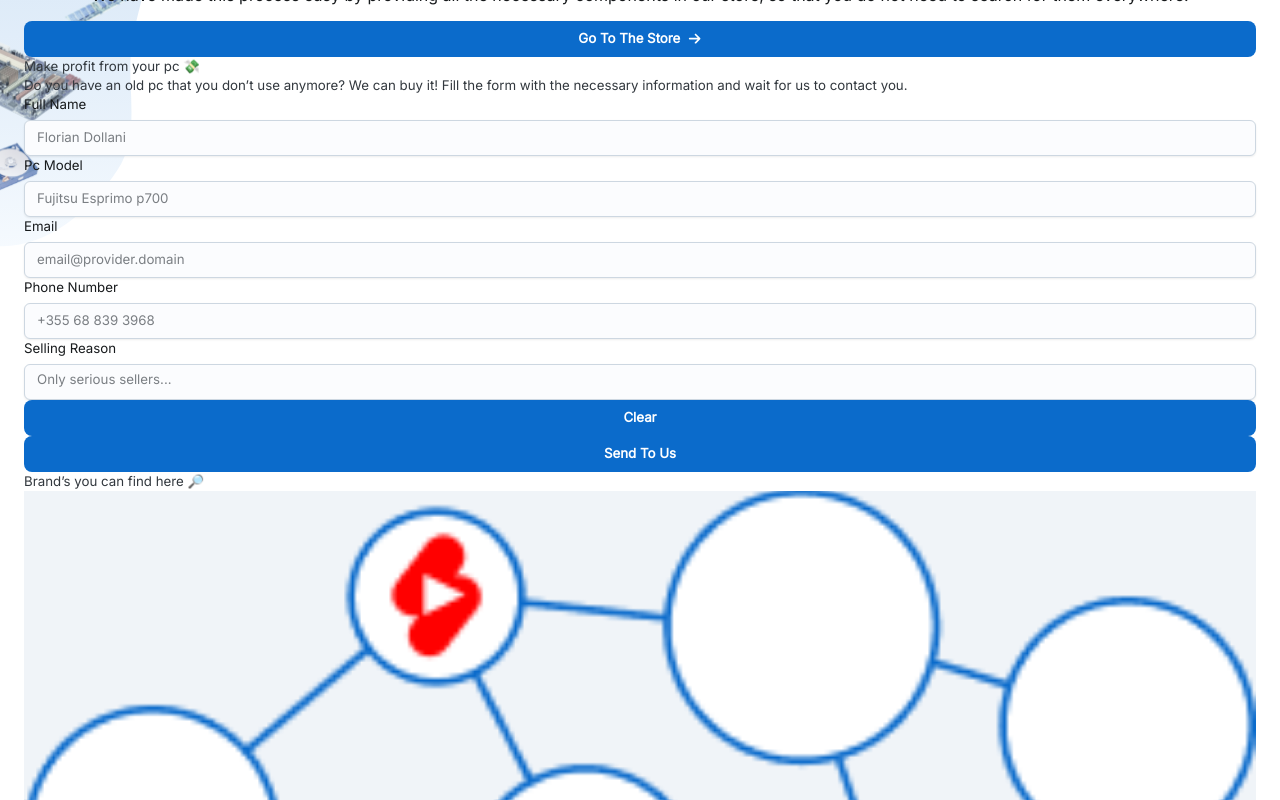
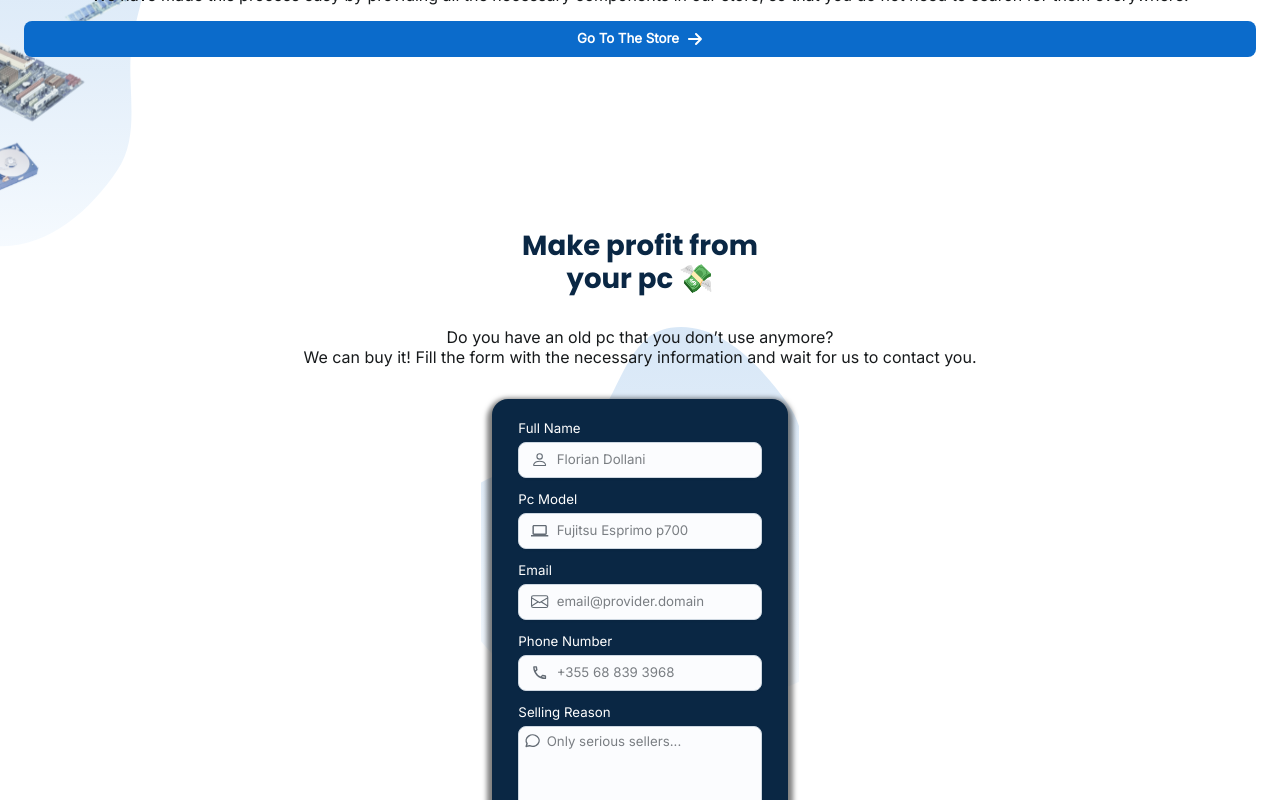
Before and after one commit to Flori1234657/shqip-computers, a React (Vite) app: page / in a window 1280 px wide. Shown: the part 1440-2240 px from the top of the page. Built offline with nearby package versions, Linux system fonts and the light colour scheme.

Commit message:
feat(styles): :lipstick: make profit sm

```diff
--- a/src/app/routes/home-page/components/MakeProfitSection.tsx
+++ b/src/app/routes/home-page/components/MakeProfitSection.tsx
@@ -1,14 +1,52 @@
 import { Stack, Typography } from '@mui/joy';
+import Image from 'src/components/Image';
 import SaleRequest from 'src/features/sale-request/SaleRequest';
+
+import Blob from 'src/assets/images/svg/home/make-profit-blob.svg';
 
 function MakeProfitSection() {
     return (
-        <Stack>
-            <Typography>Make profit from your pc 💸</Typography>
-            <Typography>
-                Do you have an old pc that you don’t use anymore? We can buy it!
-                Fill the form with the necessary information and wait for us to
-                contact you.
+        <Stack
+            mt='10.75rem'
+            alignItems='center'
+            gap='2rem'
+            sx={{ position: 'relative', overflow: 'visible' }}
+        >
+            <Image
+                ratio='1.06/1'
+                src={Blob}
+                width='24.313rem'
+                alt='blob'
+                objectFit='contain'
+                otherStyles={{
+                    position: 'absolute',
+                    top: '6.125rem',
+                    zIndex: -1,
+                }}
+            />
+
+            <Typography
+                textAlign='center'
+                level='title-md'
+                sx={(theme) => ({
+                    maxWidth: '15rem',
+                    textAlign: 'center',
+                    color: theme.palette.primary[800],
+                })}
+            >
+                Make profit from your pc 💸
+            </Typography>
+            <Typography
+                textAlign='center'
+                level='body-lg'
+                sx={(theme) => ({
+                    textAlign: 'center',
+                    color: theme.palette.neutral[800],
+                })}
+            >
+                Do you have an old pc that you don’t use anymore? <br /> We can
+                buy it! Fill the form with the necessary information and wait
+                for us to contact you.
             </Typography>
             <SaleRequest />
         </Stack>
--- a/src/config/theme.ts
+++ b/src/config/theme.ts
@@ -107,6 +107,9 @@ const theme = extendTheme({
                     borderRadius: '0.5rem',
                     '-webkit-tap-highlight-color': 'none',
                 },
+                endDecorator: {
+                    fontSize: '1.2em',
+                },
             },
         },
         JoyIconButton: {
@@ -117,6 +120,27 @@ const theme = extendTheme({
                 },
             },
         },
+        JoyInput: {
+            styleOverrides: {
+                root: {
+                    borderRadius: '0.5rem',
+                },
+                startDecorator: {
+                    fontSize: '1.3em',
+                },
+            },
+        },
+        JoyTextarea: {
+            styleOverrides: {
+                root: {
+                    borderRadius: '0.5rem',
+                    flexDirection: 'row',
+                },
+                startDecorator: {
+                    fontSize: '1.3em',
+                },
+            },
+        },
     },
 });
 
--- a/src/features/sale-request/SaleRequest.tsx
+++ b/src/features/sale-request/SaleRequest.tsx
@@ -3,12 +3,15 @@ import {
     FormControl,
     FormHelperText,
     FormLabel,
-    Input,
     Stack,
     Textarea,
 } from '@mui/joy';
 import { formSchema } from './schemas/yupFormSchema';
 import { Formik } from 'formik';
+import Inputs from './components/Inputs';
+
+import { TbMessageCircle as MsgIcon, TbSend as SendIcon } from 'react-icons/tb';
+import { IoMdClose as ClearIcon } from 'react-icons/io';
 
 export default function SaleRequest() {
     const initialValues = {
@@ -38,87 +41,63 @@ export default function SaleRequest() {
                 } = formik;
 
                 return (
-                    <Stack>
-                        <form onSubmit={handleSubmit}>
+                    <form onSubmit={handleSubmit}>
+                        <Stack
+                            py='1.25rem'
+                            px='1.625rem'
+                            gap='0.75rem'
+                            sx={(theme) => ({
+                                backgroundColor: theme.palette.primary[800],
+                                boxShadow: '0 4px 5.8px 5px rgba(0,0,0,0.5)',
+                                borderRadius: '1rem',
+                            })}
+                        >
+                            <Inputs formik={formik} />
                             <FormControl>
-                                <FormLabel>Full Name</FormLabel>
-                                <Input
-                                    name='fullName'
-                                    placeholder='Florian Dollani'
-                                    onChange={handleChange}
-                                    value={values.fullName}
-                                />
-
-                                {errors.fullName && touched.fullName && (
-                                    <FormHelperText>
-                                        {errors.fullName}
-                                    </FormHelperText>
-                                )}
-                            </FormControl>
-                            <FormControl>
-                                <FormLabel>Pc Model</FormLabel>
-                                <Input
-                                    name='pcModel'
-                                    placeholder='Fujitsu Esprimo p700'
-                                    onChange={handleChange}
-                                    value={values.pcModel}
-                                />
-                                {errors.pcModel && touched.pcModel && (
-                                    <FormHelperText>
-                                        {errors.pcModel}
-                                    </FormHelperText>
-                                )}
-                            </FormControl>
-                            <FormControl>
-                                <FormLabel>Email</FormLabel>
-                                <Input
-                                    name='email'
-                                    placeholder='email@provider.domain'
-                                    onChange={handleChange}
-                                    value={values.email}
-                                />
-                                {errors.email && touched.email && (
-                                    <FormHelperText>
-                                        {errors.email}
-                                    </FormHelperText>
-                                )}
-                            </FormControl>
-                            <FormControl>
-                                <FormLabel>Phone Number</FormLabel>
-                                <Input
-                                    name='phoneNumber'
-                                    placeholder='+355 68 839 3968'
-                                    onChange={handleChange}
-                                    value={values.phoneNumber}
-                                />
-                                {errors.phoneNumber && touched.phoneNumber && (
-                                    <FormHelperText>
-                                        {errors.phoneNumber}
-                                    </FormHelperText>
-                                )}
-                            </FormControl>
-                            <FormControl>
-                                <FormLabel>Selling Reason</FormLabel>
+                                <FormLabel
+                                    sx={{ color: 'white', mb: '0.25rem' }}
+                                >
+                                    Selling Reason
+                                </FormLabel>
                                 <Textarea
                                     name='sellingReason'
                                     placeholder='Only serious sellers...'
+                                    minRows={4}
+                                    maxRows={4}
                                     onChange={handleChange}
                                     value={values.sellingReason}
+                                    startDecorator={<MsgIcon />}
                                 />
                                 {errors.sellingReason &&
                                     touched.sellingReason && (
-                                    <FormHelperText>
+                                    <FormHelperText
+                                        sx={(theme) => ({
+                                            color: theme.palette
+                                                .danger[500],
+                                        })}
+                                    >
                                         {errors.sellingReason}
                                     </FormHelperText>
                                 )}
                             </FormControl>
 
-                            <Stack>
-                                <Button>Clear</Button>
-                                <Button type='submit'>Send To Us</Button>
+                            <Stack mt='0.25rem' gap='0.5rem'>
+                                <Button
+                                    variant='outlined'
+                                    color='danger'
+                                    endDecorator={<ClearIcon />}
+                                >
+                                    Clear
+                                </Button>
+                                <Button
+                                    type='submit'
+                                    endDecorator={<SendIcon />}
+                                >
+                                    Send To Us
+                                </Button>
                             </Stack>
-                        </form>
-                    </Stack>
+                        </Stack>
+                    </form>
                 );
             }}
         </Formik>
--- /dev/null
+++ b/src/features/sale-request/components/Inputs.tsx
@@ -0,0 +1,79 @@
+// eslint-disable-next-line @typescript-eslint/ban-ts-comment
+// @ts-nocheck
+import { FormControl, FormHelperText, FormLabel, Input } from '@mui/joy';
+import { FormikProps } from 'formik';
+
+import {
+    MdComputer as PcIcon,
+    MdOutlineLocalPhone as PhoneIcon,
+} from 'react-icons/md';
+import { BsEnvelope as MailIcon, BsPerson as PersonIcon } from 'react-icons/bs';
+
+interface Props {
+    formik: FormikProps<{
+        fullName: string;
+        pcModel: string;
+        email: string;
+        phoneNumber: string;
+        sellingReason: string;
+    }>;
+}
+
+export default function Inputs({ formik }: Props) {
+    const inputsData = [
+        {
+            label: 'Full Name',
+            name: 'fullName',
+            placeholder: 'Florian Dollani',
+            icon: <PersonIcon />,
+        },
+        {
+            label: 'Pc Model',
+            name: 'pcModel',
+            placeholder: 'Fujitsu Esprimo p700',
+            icon: <PcIcon />,
+        },
+        {
+            label: 'Email',
+            name: 'email',
+            placeholder: 'email@provider.domain',
+            icon: <MailIcon />,
+        },
+        {
+            label: 'Phone Number',
+            name: 'phoneNumber',
+            placeholder: '+355 68 839 3968',
+            icon: <PhoneIcon />,
+        },
+    ];
+
+    return (
+        <>
+            {inputsData.map((input) => (
+                <FormControl>
+                    <FormLabel sx={{ color: 'white', mb: '0.25rem' }}>
+                        {input.label}
+                    </FormLabel>
+                    <Input
+                        name={input.name}
+                        placeholder={input.placeholder}
+                        onChange={formik.handleChange}
+                        value={formik.values[input.name]}
+                        startDecorator={input.icon}
+                    />
+
+                    {formik.errors[input.name] &&
+                        formik.touched[input.name] && (
+                        <FormHelperText
+                            sx={(theme) => ({
+                                color: theme.palette.danger[500],
+                            })}
+                        >
+                            {formik.errors[input.name]}
+                        </FormHelperText>
+                    )}
+                </FormControl>
+            ))}
+        </>
+    );
+}
```
Also changed, not shown: src/assets/images/svg/home/make-profit-blob.png (deleted), src/assets/images/svg/home/make-profit-blob.svg (added).
